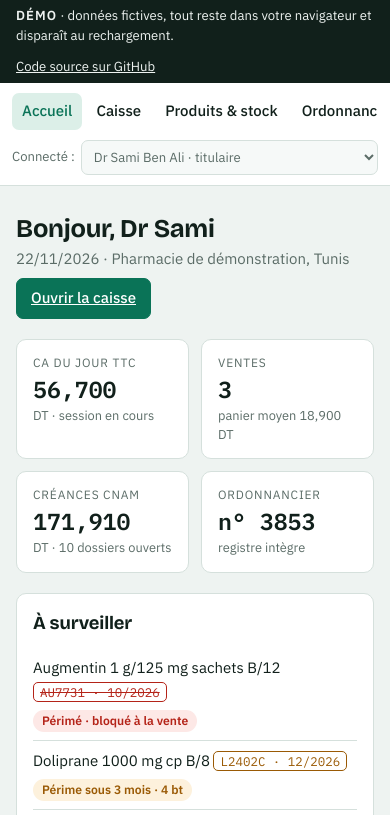
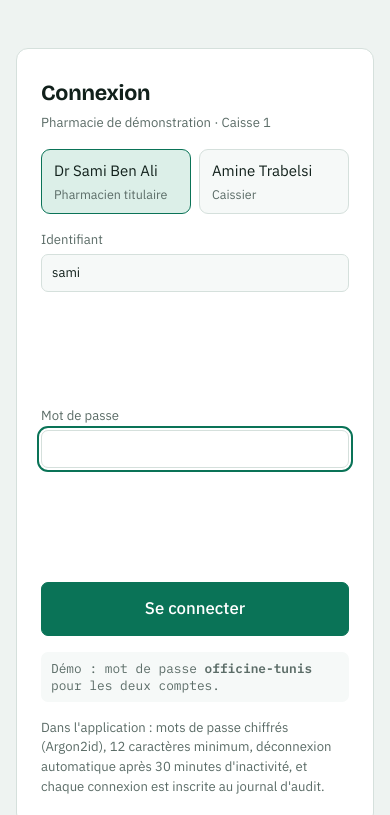
Before and after one commit to Marwen23792/pharmacare-demo, a plain HTML site: page index.html in a window 390 px wide. Shown: the top 815 px of the page. Drawn offline with nearby package versions, Linux system fonts and the light colour scheme.

Commit message:
Écran de connexion (mot de passe, 2 étapes, verrouillage)
Co-Authored-By: Claude Opus 5.5 <noreply@anthropic.com>
Claude-Session: https://claude.ai/code/session_01UVaCehu3cBjP5kHy1YHsEm

```diff
--- a/index.html
+++ b/index.html
@@ -158,15 +158,25 @@ td.num{white-space:nowrap}
 .denoms label{display:flex;flex-direction:column;gap:3px;font:.8rem var(--f-mono);color:var(--muted)}
 .lock{display:flex;flex-direction:column;gap:8px;align-items:flex-start}
 
+.who b{color:var(--ink);font-weight:600}
+.login{position:fixed;inset:0;z-index:40;background:var(--bg);overflow:auto;display:flex;align-items:flex-start;justify-content:center;padding-block:calc(48px + env(safe-area-inset-top,0px)) 32px;padding-left:max(16px,env(safe-area-inset-left,0px));padding-right:max(16px,env(safe-area-inset-right,0px))}
+.login-card{width:min(100%,420px);background:var(--surface);border:1px solid var(--line);border-radius:12px;padding:28px 24px;display:flex;flex-direction:column;gap:16px}
+.login-card .brand{padding:0}
+.accts{display:grid;grid-template-columns:1fr 1fr;gap:8px}
+.acct{border:1px solid var(--line);border-radius:9px;padding:10px 12px;background:var(--sunk);cursor:pointer;text-align:left;display:flex;flex-direction:column;gap:2px}
+.acct small{color:var(--muted)}
+.acct[aria-pressed="true"]{border-color:var(--accent);background:var(--accent-soft)}
+.hint{font:.8rem var(--f-mono);color:var(--muted);background:var(--sunk);border-radius:7px;padding:8px 10px}
+.otp{font:600 1.4rem var(--f-mono);letter-spacing:.4em;text-align:center}
 @media (max-width:900px){
-  .app{grid-template-columns:minmax(0,1fr)}
+  .app{grid-template-columns:minmax(0,1fr);grid-template-rows:auto 1fr}
   .rail{min-width:0}
   .rail{border-right:0;border-bottom:1px solid var(--line);padding:10px max(12px,env(safe-area-inset-right,0px)) 10px max(12px,env(safe-area-inset-left,0px));gap:10px}
   .brand{display:none}
   .nav{flex-direction:row;overflow-x:auto;gap:4px}
   .nav a{white-space:nowrap;padding:7px 10px}
   .nav .k{display:none}
-  .who{margin-top:0;flex-direction:row;align-items:center}
+  .who{margin-top:0;flex-direction:row;align-items:center;flex-wrap:wrap}
   .who span{white-space:nowrap}
   .grid2{grid-template-columns:1fr}
   .tiles{grid-template-columns:repeat(2,minmax(0,1fr))}
@@ -187,17 +197,12 @@ td.num{white-space:nowrap}
       <strong>PharmaCare</strong>
     </div>
     <nav class="nav" id="nav"></nav>
-    <div class="who">
-      <span>Connecté :</span>
-      <select id="user" aria-label="Utilisateur connecté">
-        <option value="pharm">Dr Sami Ben Ali · titulaire</option>
-        <option value="caisse">Amine Trabelsi · caissier</option>
-      </select>
-    </div>
+    <div class="who" id="who"></div>
   </aside>
   <main><div class="wrap" id="view"></div></main>
 </div>
 <div class="overlay" id="overlay" hidden></div>
+<div class="login" id="login" hidden></div>
 
 <script>
 "use strict";
@@ -241,9 +246,10 @@ function vatBreak(lines) {
 const P = (id, code, name, dci, price, vat, table, remb, min, lots) => ({ id, code, name, dci, price, vat, table, remb, min, lots: lots.map(([no, m, qty]) => ({ no, exp: addMonths(m), qty })) });
 const S = {
   user: "pharm",
+  auth: { in: false, who: "pharm", step: "pwd", fails: {}, pwd: "", otp: "", msg: "" },
   users: {
-    pharm: { name: "Dr Sami Ben Ali", role: "Pharmacien titulaire", pharmacist: true },
-    caisse: { name: "Amine Trabelsi", role: "Caissier", pharmacist: false },
+    pharm: { name: "Dr Sami Ben Ali", role: "Pharmacien titulaire", pharmacist: true, login: "sami", twofa: true },
+    caisse: { name: "Amine Trabelsi", role: "Caissier", pharmacist: false, login: "amine", twofa: false },
   },
   products: [
     P("p1", "6191234500011", "Doliprane 1000 mg cp B/8", "paracétamol", 2350, 7, null, true, 30, [["L2402C", 1, 6], ["L2411A", 22, 64]]),
@@ -369,7 +375,45 @@ const VIEWS = [
   ["ordonnancier", "Ordonnancier", ""], ["cnam", "CNAM", ""], ["cloture", "Clôture Z", ""],
 ];
 const route = () => { const h = location.hash.slice(1); return VIEWS.some(v => v[0] === h) ? h : "accueil"; };
+const DEMO_PWD = "officine-tunis", DEMO_OTP = "246810";
+function renderLogin() {
+  const box = document.getElementById("login"), A = S.auth;
+  box.hidden = A.in;
+  document.getElementById("who").innerHTML = A.in ? `<span>Connecté : <b>${esc(me().name)}</b> · ${esc(me().role)}</span><button class="btn sm" data-act="logout">Se déconnecter</button>` : "";
+  if (A.in) { box.innerHTML = ""; return; }
+  const u = S.users[A.who], fails = A.fails[A.who] || 0, locked = fails >= 5;
+  box.innerHTML = `<form class="login-card" id="loginForm" autocomplete="off">
+    <div class="brand"><svg class="cross" viewBox="0 0 30 30" aria-hidden="true"><rect width="30" height="30" rx="7" fill="var(--accent)"/><path d="M12 6h6v6h6v6h-6v6h-6v-6H6v-6h6z" fill="var(--on-accent)"/></svg><strong>PharmaCare</strong></div>
+    ${A.step === "pwd" ? `<div><h1 style="font-size:1.35rem">Connexion</h1><p class="muted small" style="margin:4px 0 0">Pharmacie de démonstration · Caisse 1</p></div>
+    <div class="accts">${Object.entries(S.users).map(([k, x]) => `<button type="button" class="acct" data-act="pick" data-u="${k}" aria-pressed="${k === A.who}"><span>${esc(x.name)}</span><small>${esc(x.role)}</small></button>`).join("")}</div>
+    <label class="f">Identifiant<input class="in" id="lgUser" value="${esc(u.login)}" readonly></label>
+    <label class="f">Mot de passe<input class="in" id="lgPwd" type="password" data-bind="auth.pwd" value="${esc(A.pwd)}" ${locked ? "disabled" : ""} autocomplete="off"></label>
+    ${locked ? `<div class="err" role="alert">Compte verrouillé après 5 essais. Dans l'application, il se débloque après 15 minutes ou par le titulaire.</div><button type="button" class="btn" data-act="unlock">Débloquer (démo)</button>`
+      : A.msg ? `<div class="err" role="alert">${esc(A.msg)}</div>` : ""}
+    <button class="btn primary big" type="submit" ${locked ? "disabled" : ""}>Se connecter</button>
+    <div class="hint">Démo : mot de passe <b>${DEMO_PWD}</b> pour les deux comptes.</div>`
+    : `<div><h1 style="font-size:1.35rem">Vérification en deux étapes</h1><p class="muted small" style="margin:4px 0 0">Saisissez le code à 6 chiffres affiché dans l'application d'authentification de ${esc(u.name)}.</p></div>
+    <input class="in otp" id="lgOtp" inputmode="numeric" maxlength="6" data-bind="auth.otp" value="${esc(A.otp)}" aria-label="Code à 6 chiffres">
+    ${A.msg ? `<div class="err" role="alert">${esc(A.msg)}</div>` : ""}
+    <button class="btn primary big" type="submit">Valider</button>
+    <button type="button" class="btn" data-act="back">Retour</button>
+    <div class="hint">Démo : code <b>${DEMO_OTP}</b></div>`}
+    <p class="small muted" style="margin:0">Dans l'application : mots de passe chiffrés (Argon2id), 12 caractères minimum, déconnexion automatique après 30 minutes d'inactivité, et chaque connexion est inscrite au journal d'audit.</p>
+  </form>`;
+}
+function submitLogin() {
+  const A = S.auth, u = S.users[A.who];
+  if (A.step === "pwd") {
+    if ((A.fails[A.who] || 0) >= 5) return;
+    if (A.pwd !== DEMO_PWD) { A.fails[A.who] = (A.fails[A.who] || 0) + 1; const left = 5 - A.fails[A.who]; A.msg = left > 0 ? `Identifiant ou mot de passe incorrect. ${left} essai${left > 1 ? "s" : ""} restant${left > 1 ? "s" : ""}.` : ""; A.pwd = ""; renderLogin(); document.getElementById("lgPwd")?.focus(); return; }
+    A.fails[A.who] = 0; A.pwd = ""; A.msg = "";
+    if (u.twofa) { A.step = "otp"; renderLogin(); document.getElementById("lgOtp")?.focus(); return; }
+  } else if (A.otp !== DEMO_OTP) { A.msg = "Code incorrect."; A.otp = ""; renderLogin(); document.getElementById("lgOtp")?.focus(); return; }
+  A.in = true; A.step = "pwd"; A.otp = ""; A.msg = ""; S.user = A.who; S.error = ""; render();
+}
 function render() {
+  renderLogin();
+  if (!S.auth.in) return;
   const a = document.activeElement, id = a && a.id;
   let sel = null; try { sel = id && a.selectionStart != null ? [a.selectionStart, a.selectionEnd] : null; } catch (e) {}
   const r = route();
@@ -379,7 +423,7 @@ function render() {
 }
 const me = () => S.users[S.user];
 const tableBadge = t => t ? `<span class="badge t${t}" title="Tableau ${t}">${t}</span>` : "";
-const lockMsg = what => `<div class="panel lock"><h2>Accès réservé</h2><p class="muted">${what} est réservé au titulaire et aux pharmaciens. Le rôle « caissier » n'y a pas accès : la règle est appliquée par le serveur, pas seulement par l'écran.</p><button class="btn" data-act="as-pharm">Se connecter en tant que Dr Sami Ben Ali</button></div>`;
+const lockMsg = what => `<div class="panel lock"><h2>Accès réservé</h2><p class="muted">${what} : accès réservé au titulaire et aux pharmaciens. Le rôle « caissier » n'y a pas accès : la règle est appliquée par le serveur, pas seulement par l'écran.</p><button class="btn" data-act="as-pharm">Se reconnecter en tant que Dr Sami Ben Ali</button></div>`;
 
 /* ---------- Accueil ---------- */
 function sessionSales() { return S.sales.filter(s => !s.z); }
@@ -415,7 +459,7 @@ function vHome() {
         <button class="btn" data-act="scenario" data-s="cnam">Assuré CNAM, maladie chronique (APCI)</button>
         <button class="btn" data-act="scenario" data-s="tabB">Stupéfiant (tableau B) sur ordonnance</button>
       </div>
-      <p class="small muted" style="margin:12px 0 0">Changez d'utilisateur en bas du menu pour voir les droits : un caissier ne peut ni délivrer un produit des tableaux A, B, C, ni clôturer la caisse.</p>
+      <p class="small muted" style="margin:12px 0 0">Déconnectez-vous (en bas du menu) et entrez avec le compte caissier pour voir les droits : un caissier ne peut ni délivrer un produit des tableaux A, B, C, ni clôturer la caisse.</p>
     </div>
   </div>
   <div class="note">Cette page est une maquette interactive. Dans l'application réelle, ces règles sont appliquées par la base de données PostgreSQL : historique non modifiable, numérotation sans trou des tickets et du registre, stock jamais négatif, ventes enregistrées une seule fois même en cas de coupure.</div>`;
@@ -674,11 +718,11 @@ function setPath(path, v) { const k = path.split("."); let o = S; while (k.lengt
 document.addEventListener("input", e => {
   const el = e.target;
   if (el.id === "q") { S.q = el.value; render(); return; }
+  if (el.dataset.bind && el.dataset.bind.startsWith("auth.")) { setPath(el.dataset.bind, el.value); return; }
   if (el.dataset.bind) { setPath(el.dataset.bind, el.value); if (el.dataset.bind.startsWith("pay.")) S.error = ""; render(); }
 });
 document.addEventListener("change", e => {
   const el = e.target, a = el.dataset.act;
-  if (el.id === "user") { S.user = el.value; S.error = ""; render(); return; }
   if (a === "disc") { S.basket[+el.dataset.i].disc = +el.value; render(); }
   if (a === "cnamOn") { S.cnam.on = el.checked; render(); }
   if (a === "apci") { S.cnam.apci = el.checked; render(); }
@@ -696,7 +740,11 @@ document.addEventListener("click", e => {
   else if (a === "pay") pay();
   else if (a === "scenario") scenario(el.dataset.s);
   else if (a === "close") { const o = document.getElementById("overlay"); o.hidden = true; o.innerHTML = ""; if (route() === "caisse") document.getElementById("q")?.focus(); }
-  else if (a === "as-pharm") { S.user = "pharm"; document.getElementById("user").value = "pharm"; render(); }
+  else if (a === "as-pharm") { S.auth = { ...S.auth, in: false, who: "pharm", step: "pwd", msg: "" }; render(); document.getElementById("lgPwd")?.focus(); }
+  else if (a === "logout") { S.auth = { ...S.auth, in: false, step: "pwd", msg: "", pwd: "", otp: "" }; S.basket = []; render(); }
+  else if (a === "pick") { S.auth.who = el.dataset.u; S.auth.msg = ""; S.auth.pwd = ""; renderLogin(); document.getElementById("lgPwd")?.focus(); }
+  else if (a === "unlock") { S.auth.fails[S.auth.who] = 0; S.auth.msg = ""; renderLogin(); }
+  else if (a === "back") { S.auth.step = "pwd"; S.auth.msg = ""; renderLogin(); }
   else if (a === "sf") { S.stockFilter = el.dataset.f; render(); }
   else if (a === "tamper") { const e1 = S.ord[0]; S.tampered = { no: e1.no, qty: e1.qty }; e1.qty = e1.qty + 1; render(); }
   else if (a === "untamper") { const e1 = S.ord.find(x => x.no === S.tampered.no); e1.qty = S.tampered.qty; S.tampered = null; render(); }
@@ -713,7 +761,9 @@ document.addEventListener("click", e => {
   else if (a === "z") closeZ();
 });
 function exact() { const t = basketTotals(S.basket, S.cnam), card = parseDT(S.pay.card) || 0; S.pay.cash = fmt(Math.max(0, t.due - card)).replace(/ /g, ""); S.error = ""; render(); }
+document.addEventListener("submit", e => { if (e.target.id === "loginForm") { e.preventDefault(); submitLogin(); } });
 document.addEventListener("keydown", e => {
+  if (!S.auth.in) return;
   const ov = document.getElementById("overlay");
   if (!ov.hidden) { if (e.key === "Escape" || e.key === "Enter") { e.preventDefault(); ov.hidden = true; ov.innerHTML = ""; document.getElementById("q")?.focus(); } return; }
   if (route() !== "caisse") return;
@@ -722,8 +772,9 @@ document.addEventListener("keydown", e => {
   else if (e.key === "F12" || (e.key === "Enter" && e.ctrlKey)) { e.preventDefault(); pay(); }
   else if (e.key === "Enter" && e.target.id === "q") { const r = searchResults(); if (r.length) { e.preventDefault(); addToBasket(r[0].id); render(); } }
 });
-window.addEventListener("hashchange", () => { S.error = ""; render(); window.scrollTo(0, 0); });
+window.addEventListener("hashchange", () => { if (!S.auth.in) return; S.error = ""; render(); window.scrollTo(0, 0); });
 render();
+document.getElementById("lgPwd")?.focus();
 </script>
 </body>
 </html>
```
